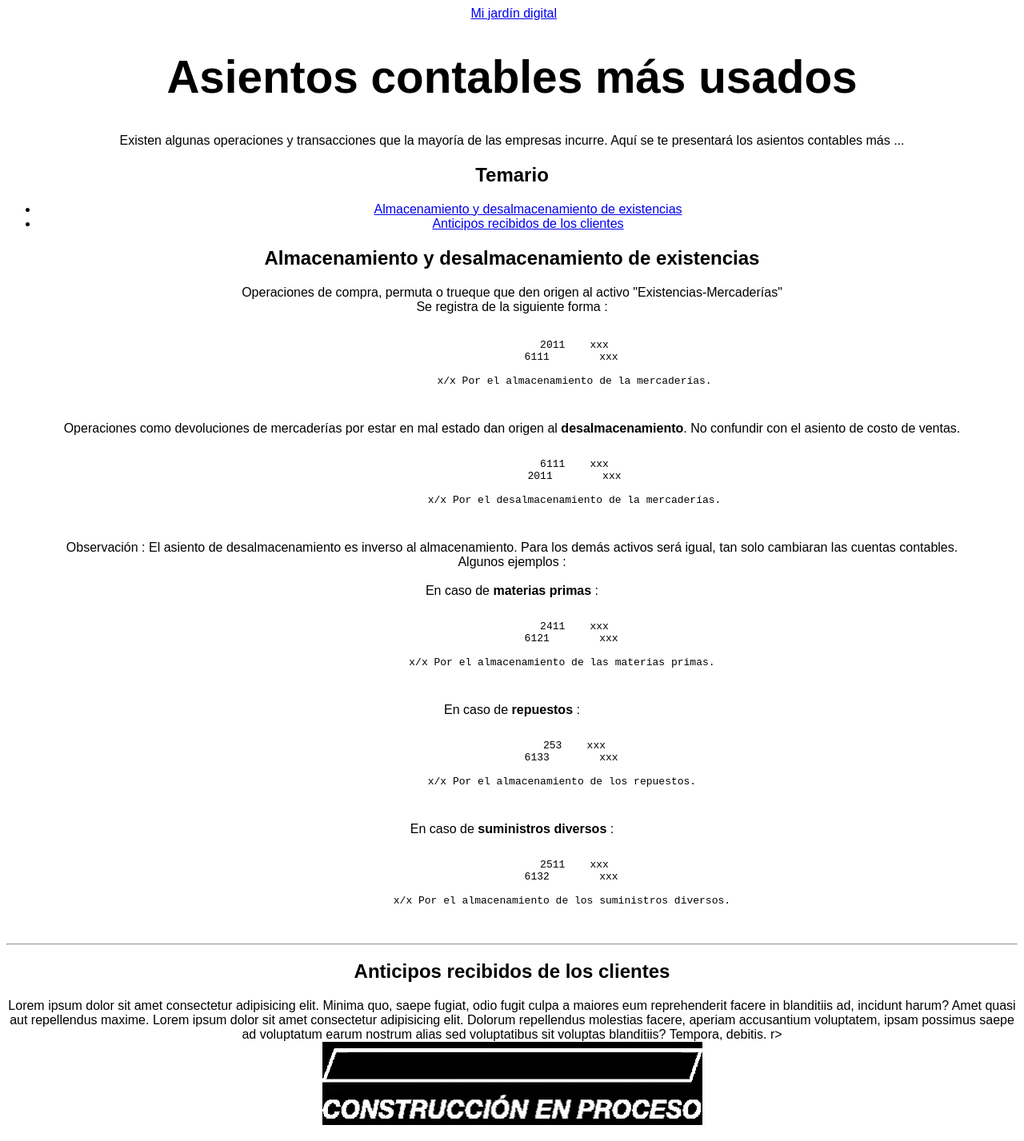
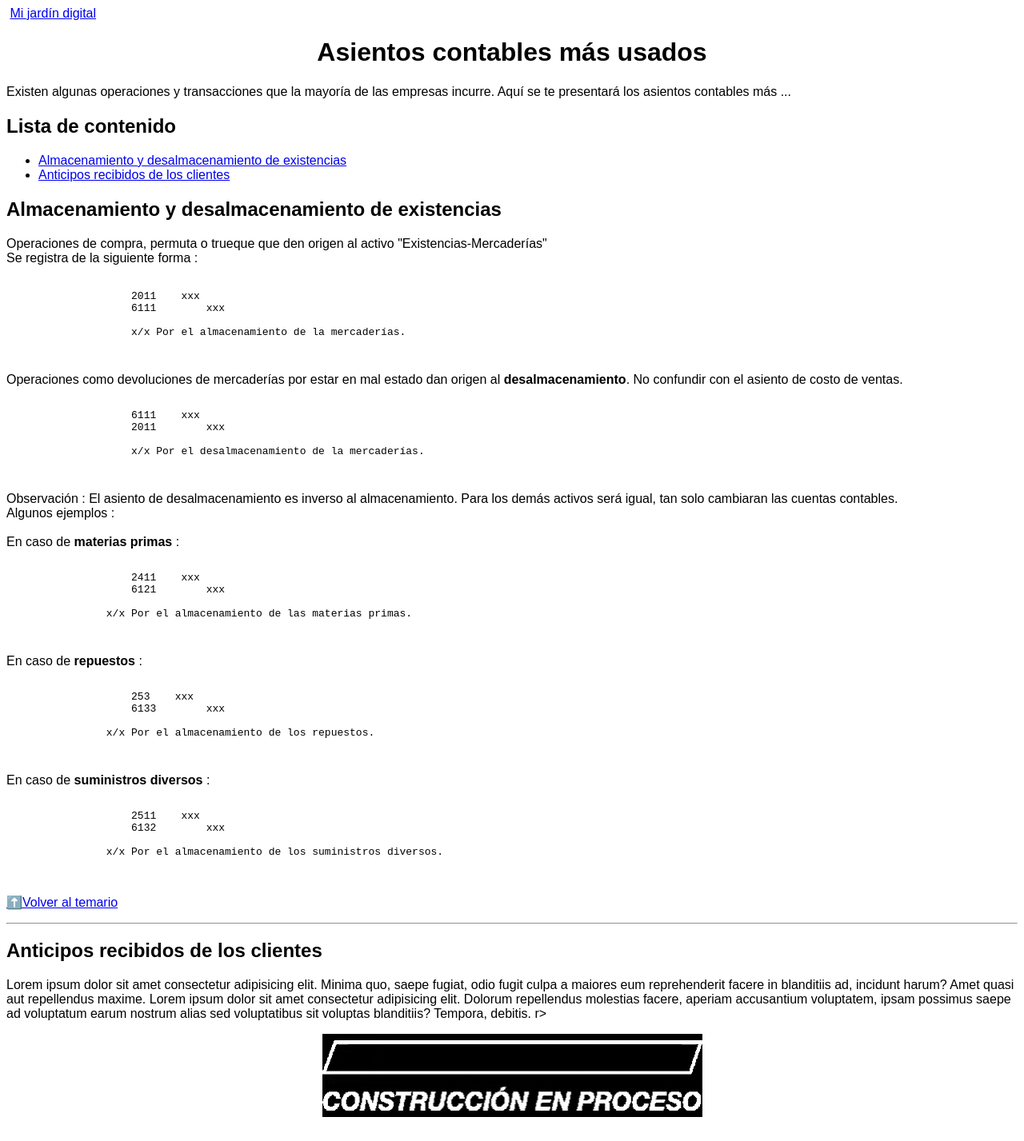
Before and after one commit to israelhuacce/israelhuacce.github.io, a plain HTML site: page asientoscontables.html in a window 1280 px wide. Shown: the whole page at 80% size. Drawn offline with Linux system fonts and the light colour scheme; files that its build step writes are made by us from their sources.

Commit message:
Añadiendo estilos y lista de temarios a asientos contables

```diff
--- /dev/null
+++ b/CSS/asientoscontables.css
@@ -0,0 +1,13 @@
+html {
+    scroll-behavior: smooth;
+}
+body {
+    font-family: sans-serif;
+}
+
+h1 {
+    text-align: center;
+}
+
+.centrado { text-align: center;
+}
--- a/asientoscontables.html
+++ b/asientoscontables.html
@@ -4,7 +4,7 @@
     <meta charset="UTF-8">
     <meta name="viewport" content="width=device-width, initial-scale=1.0">
     <title> Asientos contables más usados </title>
-    <link rel="stylesheet" href="main.css">
+    <link rel="stylesheet" href="CSS/asientoscontables.css">
 </head>
 <body>
     <header>
@@ -18,7 +18,7 @@
             Existen algunas operaciones y transacciones que la mayoría de las empresas incurre. Aquí se te presentará los asientos contables más ...
         </p>
         <section>
-            <h2> Temario</h2>
+            <h2 id="listadecontenido"> Lista de contenido</h2>
             <ul>
                 <li><a href="#almacenamiento"> Almacenamiento y desalmacenamiento de existencias</a></li>
                 <li><a href="#anticipos-recibidos" style="scroll-behavior: smooth;"> Anticipos recibidos de los clientes</a></li>
@@ -76,14 +76,17 @@
                 </code>
             </pre>
         </p>
-
+        <p> <a href="#listadecontenido"> ⬆️Volver al temario</a> </p>
 
         <hr>
         <h2 id="anticipos-recibidos"> Anticipos recibidos de los clientes   </h2>
         <p>  Lorem ipsum dolor sit amet consectetur adipisicing elit. Minima quo, saepe fugiat, odio fugit culpa a maiores eum reprehenderit facere in blanditiis ad, incidunt harum? Amet quasi aut repellendus maxime.
             Lorem ipsum dolor sit amet consectetur adipisicing elit. Dolorum repellendus molestias facere, aperiam accusantium voluptatem, ipsam possimus saepe ad voluptatum earum nostrum alias sed voluptatibus sit voluptas blanditiis? Tempora, debitis.
             r><br>
-        <img src="assets/en construccion.gif" alt="en construccion">
+        <div class="centrado">
+            <img src="assets/en construccion.gif" alt="en construccion">
+        </div>
+
 
 
 
```
